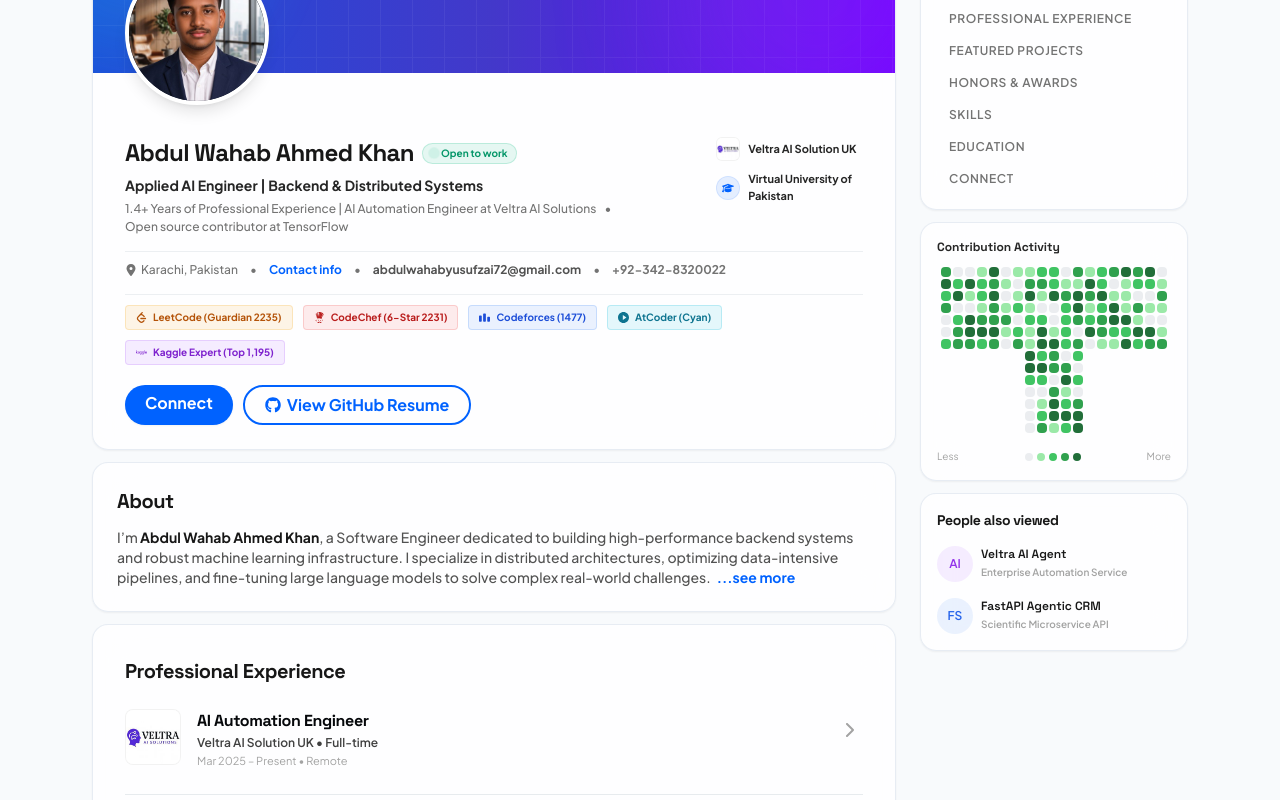
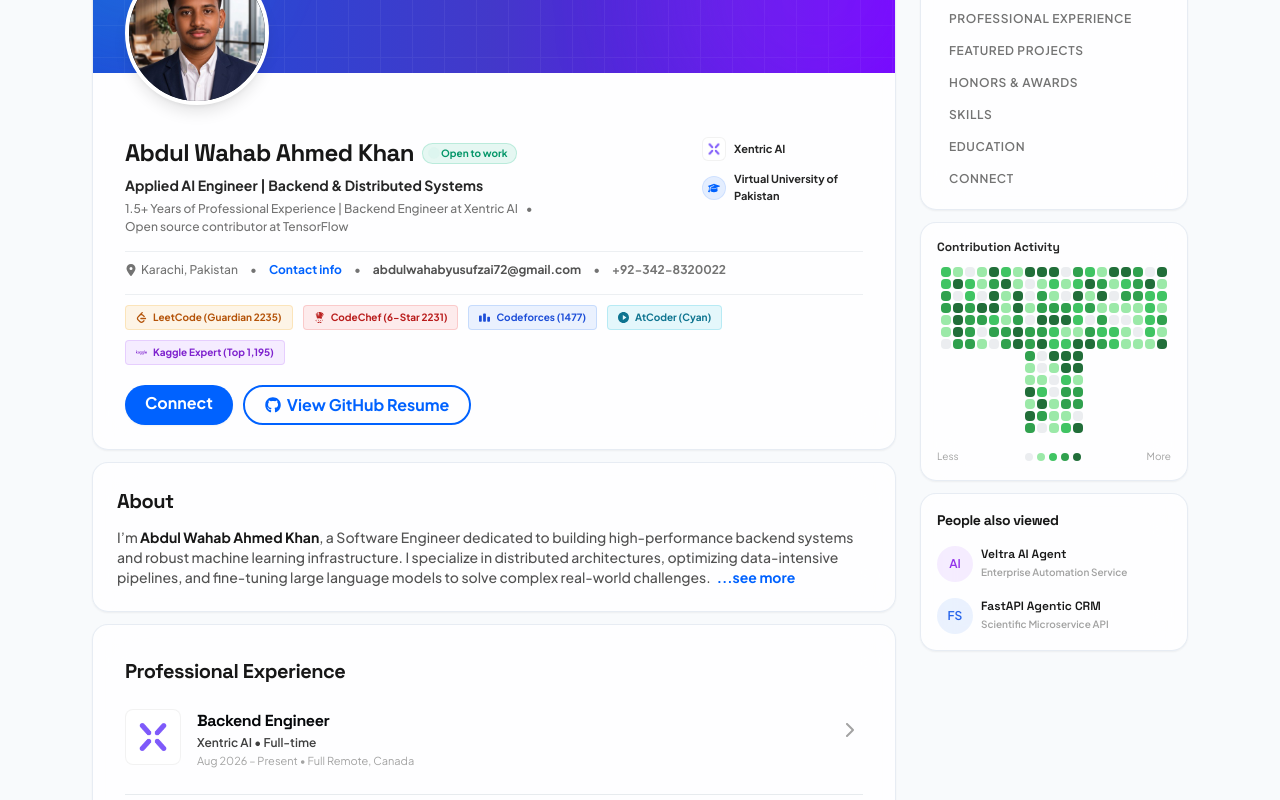
Before and after one commit to abdulwahabahmedkhanyusufzai/My_personal_portfolio, a Next.js app in the folder my_personal_portfolio/: page / in a window 1280 px wide. Shown: the part 200-1000 px from the top of the page. Built offline with nearby package versions, Linux system fonts and the light colour scheme.

Commit message:
Update work experience: Add Backend Engineer at Xentric AI and update Veltra AI dates

```diff
--- a/my_personal_portfolio/app/page.tsx
+++ b/my_personal_portfolio/app/page.tsx
@@ -363,7 +363,7 @@
                   </p>
 
                   <p className="text-[11px] sm:text-xs text-neutral-500 dark:text-neutral-400 mt-1.5 flex flex-wrap gap-x-2 gap-y-0.5 items-center font-medium">
-                    <span>1.4+ Years of Professional Experience | AI Automation Engineer at Veltra AI Solutions</span>
+                    <span>1.5+ Years of Professional Experience | Backend Engineer at Xentric AI</span>
                     <span>&bull;</span>
                     <span>Open source contributor at TensorFlow</span>
                   </p>
@@ -373,9 +373,9 @@
                 <div className="flex flex-col gap-2.5 text-[11px] font-bold text-neutral-800 dark:text-neutral-200">
                   <div className="flex items-center gap-2">
                     <div className="relative size-6 rounded-md overflow-hidden bg-white border border-neutral-200/50 p-0.5 flex-shrink-0">
-                      <Image src="/277720484.jpeg" alt="Veltra" fill className="object-contain" />
+                      <Image src="/xentric_ai.png" alt="Xentric AI" fill className="object-contain" />
                     </div>
-                    <span className="hover:underline cursor-pointer">Veltra AI Solution UK</span>
+                    <span className="hover:underline cursor-pointer">Xentric AI</span>
                   </div>
                   <div className="flex items-center gap-2">
                     <div className="relative size-6 rounded-full overflow-hidden bg-brand-primary/10 text-brand-primary flex items-center justify-center border border-brand-primary/10 flex-shrink-0">
--- a/my_personal_portfolio/data/index.tsx
+++ b/my_personal_portfolio/data/index.tsx
@@ -153,11 +153,25 @@
 export const workExperience = [
   {
     id: 1,
+    title: "Backend Engineer",
+    company: "Xentric AI",
+    thumbnail: "/xentric_ai.png",
+    location: "Full Remote, Canada",
+    date: "Aug 2026 – Present",
+    desc: [
+      "Architecting and maintaining scalable backend microservices and event-driven distributed pipelines using FastAPI, PostgreSQL, and Redis to power real-time conversational AI sales engines.",
+      "Engineering high-concurrency webhook ingestion pipelines, message brokers, and asynchronous worker queues to handle multi-channel lead qualification and CRM synchronization across distributed services.",
+      "Optimizing database queries, caching strategies, and API latency, ensuring fault-tolerant execution and sub-second response times across cloud infrastructure."
+    ],
+    className: "md:col-span-2",
+  },
+  {
+    id: 2,
     title: "AI Automation Engineer",
     company: "Veltra AI Solution UK",
     thumbnail: "/277720484.jpeg",
     location: "Remote",
-    date: "Mar 2025 – Present",
+    date: "Apr 2026 – Aug 2026",
     desc: [
       "Automated end-to-end real estate operations—including lead qualification and CRM synchronization—eliminating 100% of manual data entry by architecting event-driven systems using n8n, Google Vertex AI, and Gemini.",
       "Accelerated enterprise sales cycles and client response times to near-zero latency by building scalable, multi-agent reasoning workflows integrated with ElevenLabs, Telegram, and custom LLM routing APIs.",
@@ -166,7 +180,7 @@
     className: "md:col-span-2",
   },
   {
-    id: 2,
+    id: 3,
     title: "Full Stack Developer",
     company: "QF Network",
     thumbnail: "/qf_network.png",
```
Also changed, not shown: my_personal_portfolio/public/xentric_ai.png (added).
